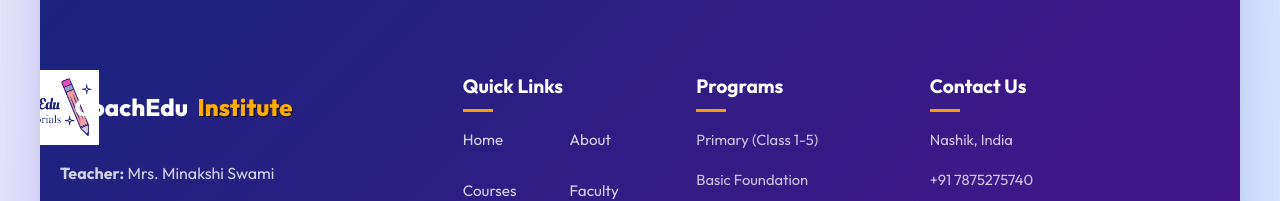
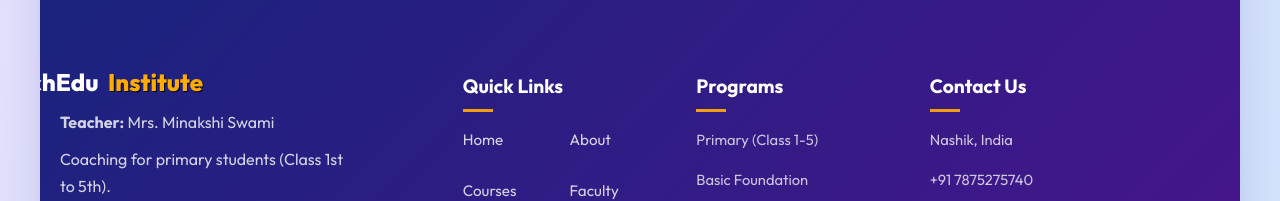
Before and after one commit to ankita1014/CoachEdu_institute, a React (Vite) app in the folder frontend/: page / in a window 1280 px wide. Shown: the part 2731-2932 px from the top of the page. Built offline with nearby package versions, Linux system fonts and the light colour scheme; no server answers; a web font is replaced by a local one.

Commit message:
Remove logo image from footer

```diff
--- a/frontend/src/components/Footer.jsx
+++ b/frontend/src/components/Footer.jsx
@@ -1,5 +1,5 @@
 import { Link } from 'react-router-dom';
-import logo from '../assets/Updated_logo.png';
+//import logo from '../assets/Updated_logo.png';
 
 const Footer = () => {
   return (
@@ -8,7 +8,6 @@ const Footer = () => {
 
         <div className="footer-col">
           <Link to="/" className="footer-logo-link">
-            <img src={logo} alt="Logo" className="footer-logo-img" />
             <div className="footer-logo-text">
               <div>
                 <span className="footer-brand-main">CoachEdu</span>
```
